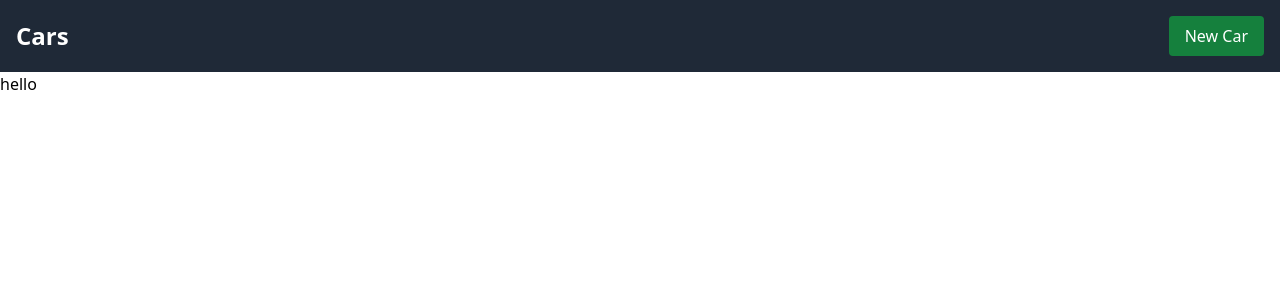
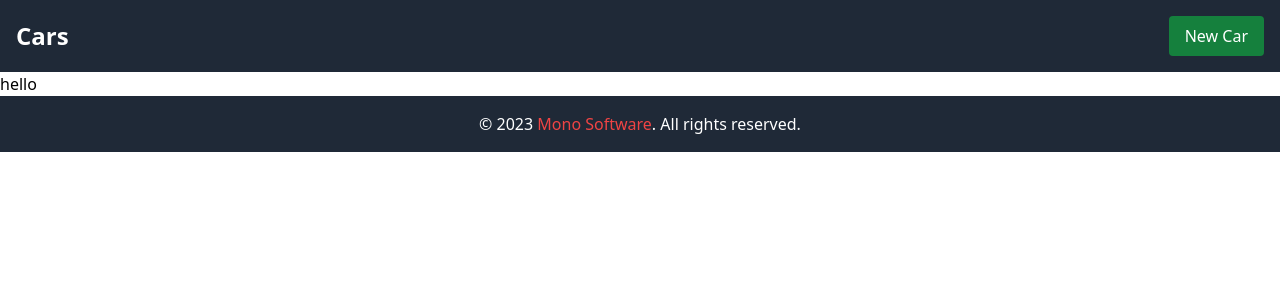
Before and after one commit to CroFrank/Cars, a React (Vite) app: page / in a window 1280 px wide. Shown: the top 300 px of the page. Built offline with nearby package versions, Linux system fonts and the light colour scheme.

Commit message:
Create footer component

```diff
--- /dev/null
+++ b/src/components/Footer.tsx
@@ -0,0 +1,12 @@
+export default function Footer() {
+  return (
+    <footer className="bg-gray-800 text-white py-4">
+      <div className="container mx-auto text-center">
+        <p>
+          &copy; 2023 <span className="text-red-500">Mono Software</span>. All
+          rights reserved.
+        </p>
+      </div>
+    </footer>
+  )
+}
--- a/src/main.tsx
+++ b/src/main.tsx
@@ -3,10 +3,12 @@
 import App from "./App.tsx"
 import "./index.css"
 import Navbar from "./components/Navbar.tsx"
+import Footer from "./components/Footer.tsx"
 
 ReactDOM.createRoot(document.getElementById("root")!).render(
   <React.StrictMode>
     <Navbar />
     <App />
+    <Footer />
   </React.StrictMode>
 )
```
